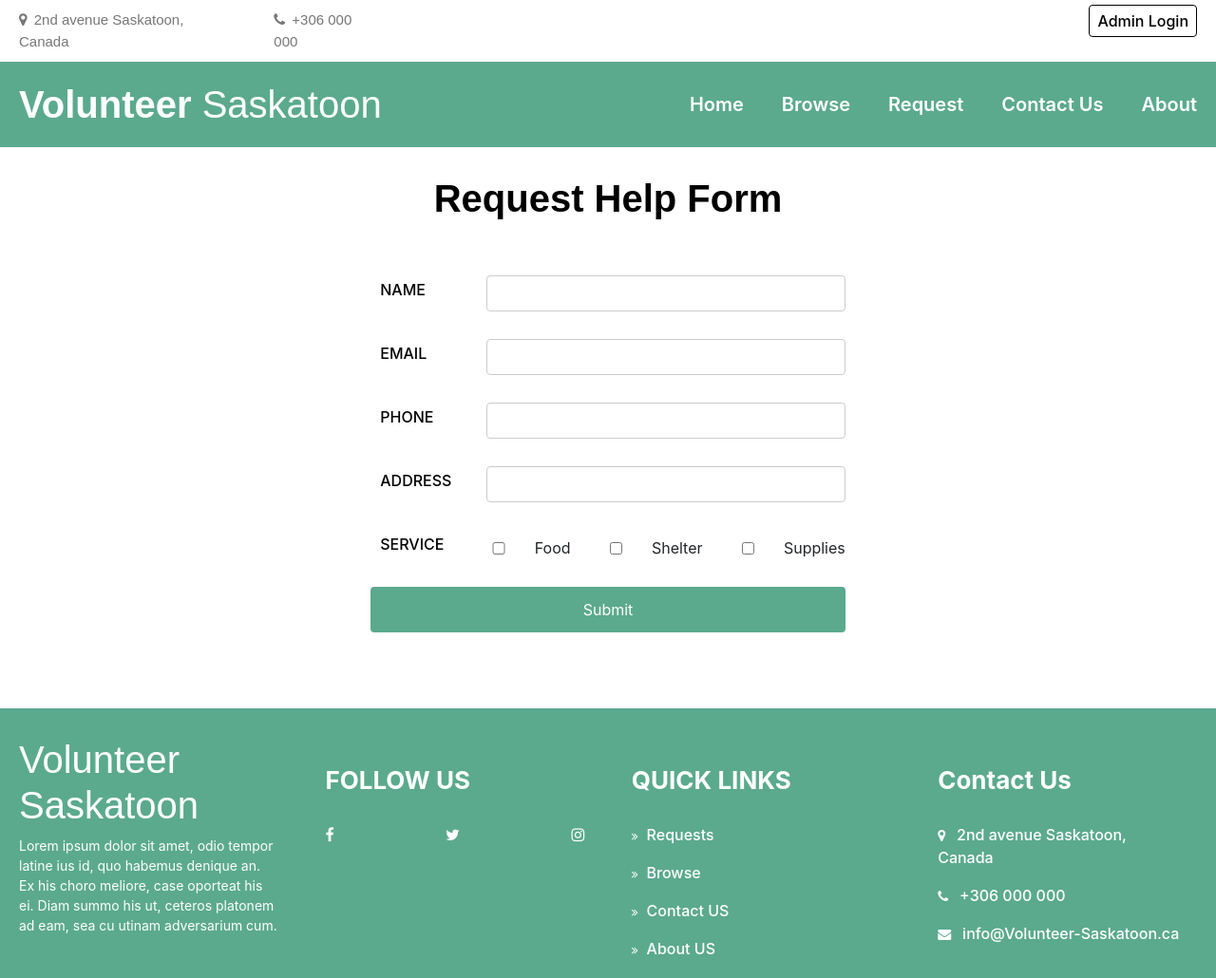
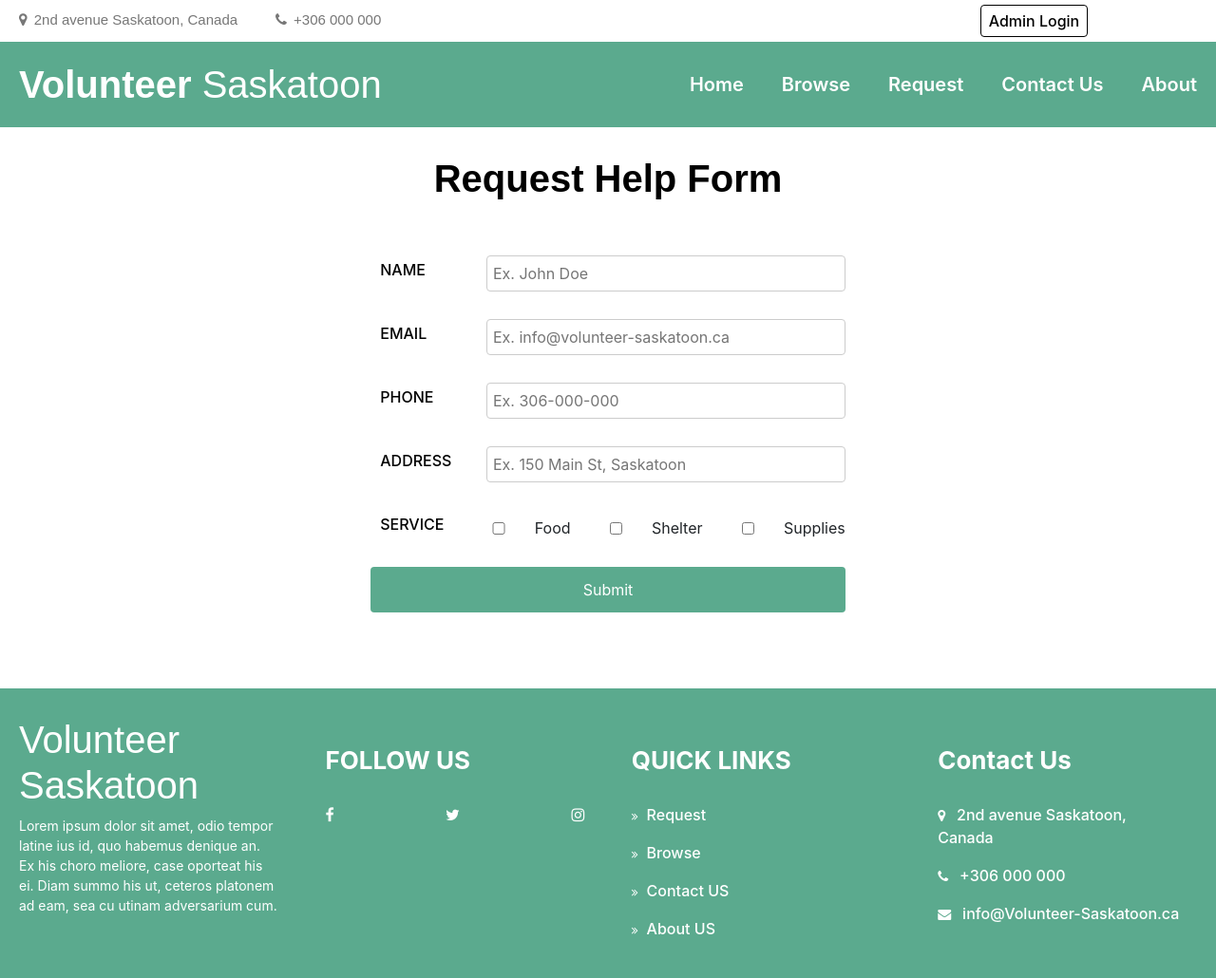
Before and after one commit to AhmadGhachim/Saskatoon-Volunteer, a plain HTML site: page register.html in a window 1280 px wide. Shown: the top 1030 px of the page at 95% size. Drawn offline with nearby package versions, Linux system fonts and the light colour scheme; a web font is replaced by a local one.

Commit message:
updated register.html form

```diff
--- a/assets/css/style.css
+++ b/assets/css/style.css
@@ -16,13 +16,15 @@ Header
   font-weight: 500;
   font-family: "Sofia", sans-serif;
   font-size: 15px;
+
 }
 .upper-bar span .fa{
   margin-right: 3px;
 }
 .upper-bar .button-area{
-  width: 70%;
+  width: 60%;
   text-align: right;
+
 }
 .upper-bar .button-area a{
   text-decoration: none;
--- a/register.html
+++ b/register.html
@@ -4,7 +4,7 @@
 <head>
     <meta charset="UTF-8">
     <meta name="viewport" content="width=device-width, initial-scale=1.0, maximum-scale=1.0, user-scalable=0" />
-    <title>Volunteer Saskatoon | Register</title>
+    <title>Volunteer Saskatoon | Request</title>
     <meta charset="utf-8">
     <meta name="viewport" content="width=device-width, initial-scale=1">
     <link rel="stylesheet" href="https://maxcdn.bootstrapcdn.com/bootstrap/4.5.2/css/bootstrap.min.css">
@@ -17,10 +17,6 @@
 
 
 
-
-
-
-
 </head>
 
 <body>
@@ -29,7 +25,7 @@
         </span>
         <span style="margin-left:40px;"><i class="fa fa-phone" aria-hidden="true"></i> +306 000 000</span>
         <div class="button-area">
-            <a href="Log_in.html"> Admin Login</a>
+            <a href="components/Login.js"> Admin Login</a>
           </div>
     </div>
     <header id="header">
@@ -87,19 +83,19 @@
                 <form method="POST" id="appointment" onsubmit="return submitForm()">
                     <div class="field">
                         <label>NAME</label>
-                        <input type="text" name="name" id="name" size="50">
+                        <input type="text" name="name" id="name" size="50" placeholder="Ex. John Doe">
                     </div>
                     <div class="field">
                         <label>EMAIL</label>
-                        <input type="email" name="email" id="email" size="50">
+                        <input type="email" name="email" id="email" size="50" placeholder="Ex. info@volunteer-saskatoon.ca">
                     </div>
                     <div class="field">
                         <label>PHONE</label>
-                        <input type="phone" name="Phone" id="Phone" size="50">
+                        <input type="tel" name="Phone" id="Phone" size="50" placeholder="Ex. 306-000-000" pattern="[0-9]{3}-[0-9]{3}-[0-9]{3}">
                     </div>
                     <div class="field">
                         <label>ADDRESS</label>
-                        <input type="text" name="address" id="address" min-size="50">
+                        <input type="text" name="address" id="address" min-size="50" placeholder="Ex. 150 Main St, Saskatoon">
                     </div>
                     <div class="field">
                         <label>SERVICE</label>
@@ -145,7 +141,7 @@
      </h2>
      <p>
      <i class="fa fa-angle-double-right" aria-hidden="true"></i>
-     <a href="register.html">Requests</a>
+     <a href="register.html">Request</a>
      </p>
 
      <p>
```
Also changed, not shown: 1 other file.
